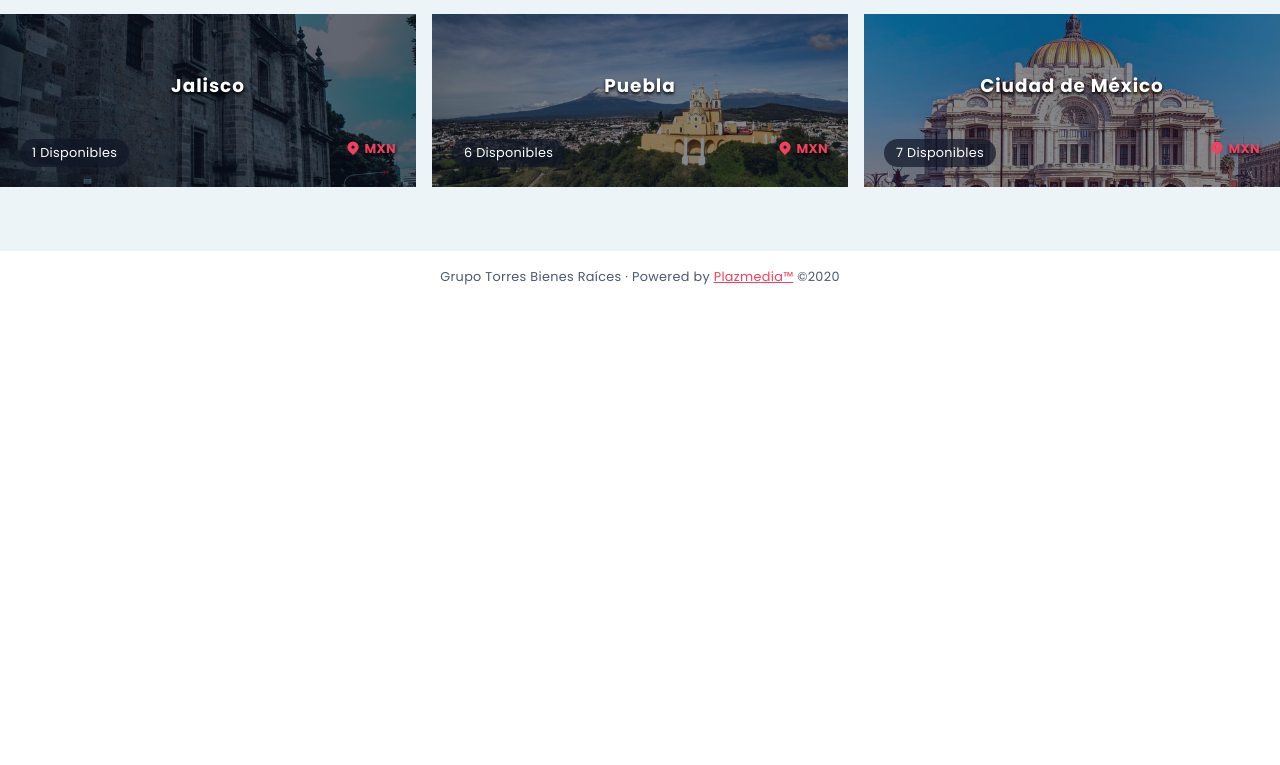
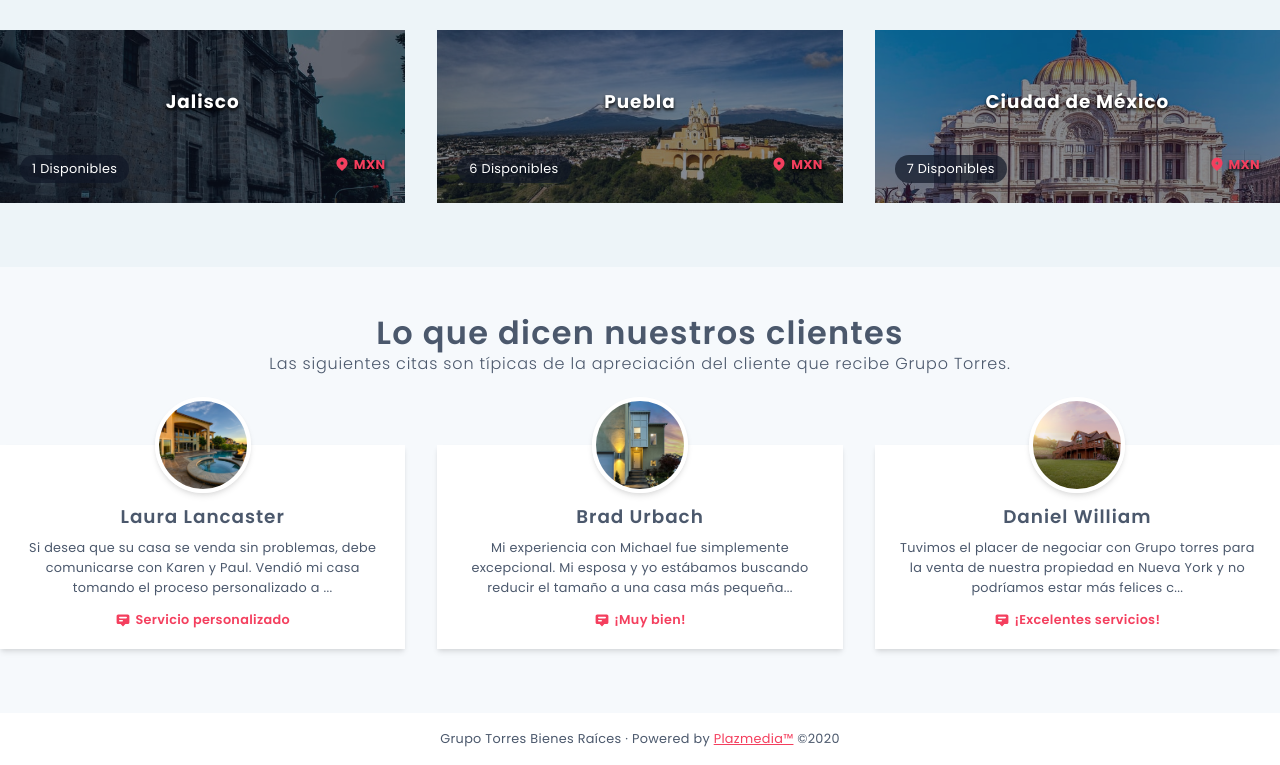
Before and after one commit to plazmediaLab/grupo-torres, a Next.js app: page /home in a window 1280 px wide. Shown: the part 1984-2749 px from the top of the page. Before the commit the page ends 2287 px from the top, so only its background shows below. Built offline with nearby package versions, Linux system fonts and the light colour scheme.

Commit message:
[UI] Sección Costumer terminada

```diff
--- a/components/home/real-state-locations/real-state-locations_content.js
+++ b/components/home/real-state-locations/real-state-locations_content.js
@@ -47,7 +47,7 @@ export default function RealStateLocationsContent() {
   ];
 
   return (
-    <ul className="container mx-auto grid grid-cols-2 md:grid-cols-3 gap-4 my-4">
+    <ul className="container mx-auto grid grid-cols-2 md:grid-cols-3 gap-4 md:gap-8 my-4">
       {locations.map((item) => (
         <RealStateLocationsItem item={item} key={item.slug} />
       ))}
--- /dev/null
+++ b/components/home/section-our-customers/section-customers-main.js
@@ -0,0 +1,25 @@
+import SectionCustomersContent from './section-customers_content';
+
+export default function SectionCustomersMain() {
+  return (
+    <section className="bg-background-light pb-12 pt-10">
+      <article className="container mx-auto text-center my-0 sm:my-2">
+        <h3 className="px-3 text-title-lg font-semibold mb-1">Lo que dicen nuestros clientes</h3>
+        <p className="px-4 text-title-sub font-light">
+          Las siguientes citas son típicas de la apreciación del cliente que recibe Grupo Torres.
+        </p>
+        <SectionCustomersContent />
+      </article>
+      <style jsx>{`
+        article {
+          width: 100%;
+        }
+        @media (max-width: 768px) {
+          article {
+            width: 95%;
+          }
+        }
+      `}</style>
+    </section>
+  );
+}
--- /dev/null
+++ b/components/home/section-our-customers/section-customers_content.js
@@ -0,0 +1,35 @@
+import SectionCustomersItem from './section-customers_item';
+
+export default function SectionCustomersContent() {
+  const comments = [
+    {
+      customer: 'Laura Lancaster',
+      comment:
+        'Si desea que su casa se venda sin problemas, debe comunicarse con Karen y Paul. Vendió mi casa tomando el proceso personalizado a mi caso.',
+      tag: 'Servicio personalizado',
+      image: '/last-property-photo-2.jpg'
+    },
+    {
+      customer: 'Brad Urbach',
+      comment:
+        'Mi experiencia con Michael fue simplemente excepcional. Mi esposa y yo estábamos buscando reducir el tamaño a una casa más pequeña en venta y Grupo torre encontro la adecuada.',
+      tag: '¡Muy bien!',
+      image: '/last-property-photo-3.jpg'
+    },
+    {
+      customer: 'Daniel William',
+      comment:
+        'Tuvimos el placer de negociar con Grupo torres para la venta de nuestra propiedad en Nueva York y no podríamos estar más felices con nuestras ganancias.',
+      tag: '¡Excelentes servicios!',
+      image: '/last-property-photo-4.jpg'
+    }
+  ];
+
+  return (
+    <ul className="container mx-auto grid grid-cols-1 md:grid-cols-2 lg:grid-cols-3 gap-6 md:gap-8 my-4">
+      {comments.map((item, index) => (
+        <SectionCustomersItem item={item} key={index} index={index} />
+      ))}
+    </ul>
+  );
+}
--- /dev/null
+++ b/components/home/section-our-customers/section-customers_item.js
@@ -0,0 +1,45 @@
+import Image from 'next/image';
+
+export default function SectionCustomersItem({ item, index }) {
+  const { customer, image, comment, tag } = item;
+
+  const truncate = (string, length) => {
+    let truncate = string.substring(0, length);
+    return truncate + '...';
+  };
+
+  return (
+    <li
+      className={`bg-white relative mt-14 py-5 px-14 md:px-5 pt-14 text-center shadow-md transition duration-500 ease-in-out transform hover:-translate-y-1 hover:scale-110 ${
+        index === 2 && 'hidden lg:block'
+      }`}>
+      <div className="w-24 h-24 rounded-full border-4 border-white overflow-hidden absolute shadow-md">
+        <Image src={image} layout="fill" objectFit="cover" quality={20} />
+      </div>
+      <h5 className="text-title-card font-semibold mt-1 mb-2">{customer}</h5>
+      <p className="mb-3" title={comment}>
+        {truncate(comment, 130)}
+      </p>
+      <p className="text-rose-500 font-semibold flex items-center justify-center">
+        <svg
+          className="w-4 h-4 inline-block mr-1"
+          fill="currentColor"
+          viewBox="0 0 20 20"
+          xmlns="http://www.w3.org/2000/svg">
+          <path
+            fillRule="evenodd"
+            d="M18 13V5a2 2 0 00-2-2H4a2 2 0 00-2 2v8a2 2 0 002 2h3l3 3 3-3h3a2 2 0 002-2zM5 7a1 1 0 011-1h8a1 1 0 110 2H6a1 1 0 01-1-1zm1 3a1 1 0 100 2h3a1 1 0 100-2H6z"
+            clipRule="evenodd"
+          />
+        </svg>
+        {tag}
+      </p>
+      <style jsx>{`
+        div {
+          top: -3rem;
+          left: calc(50% - 3rem);
+        }
+      `}</style>
+    </li>
+  );
+}
--- a/pages/home.js
+++ b/pages/home.js
@@ -1,6 +1,7 @@
 import BannerMain from 'components/home/banner/banner-main';
 import LastAddedPropertyesMain from 'components/home/last-added-properties/last-added-propertyes-main';
 import RealSstateLocationsMain from 'components/home/real-state-locations/real-state-locations-main';
+import SectionCustomersMain from 'components/home/section-our-customers/section-customers-main';
 import SectionUsMain from 'components/home/section-us/section-us-main';
 import Layout from 'components/layout/layout';
 
@@ -11,6 +12,7 @@ export default function Home() {
       <SectionUsMain />
       <LastAddedPropertyesMain />
       <RealSstateLocationsMain />
+      <SectionCustomersMain />
     </Layout>
   );
 }
```
